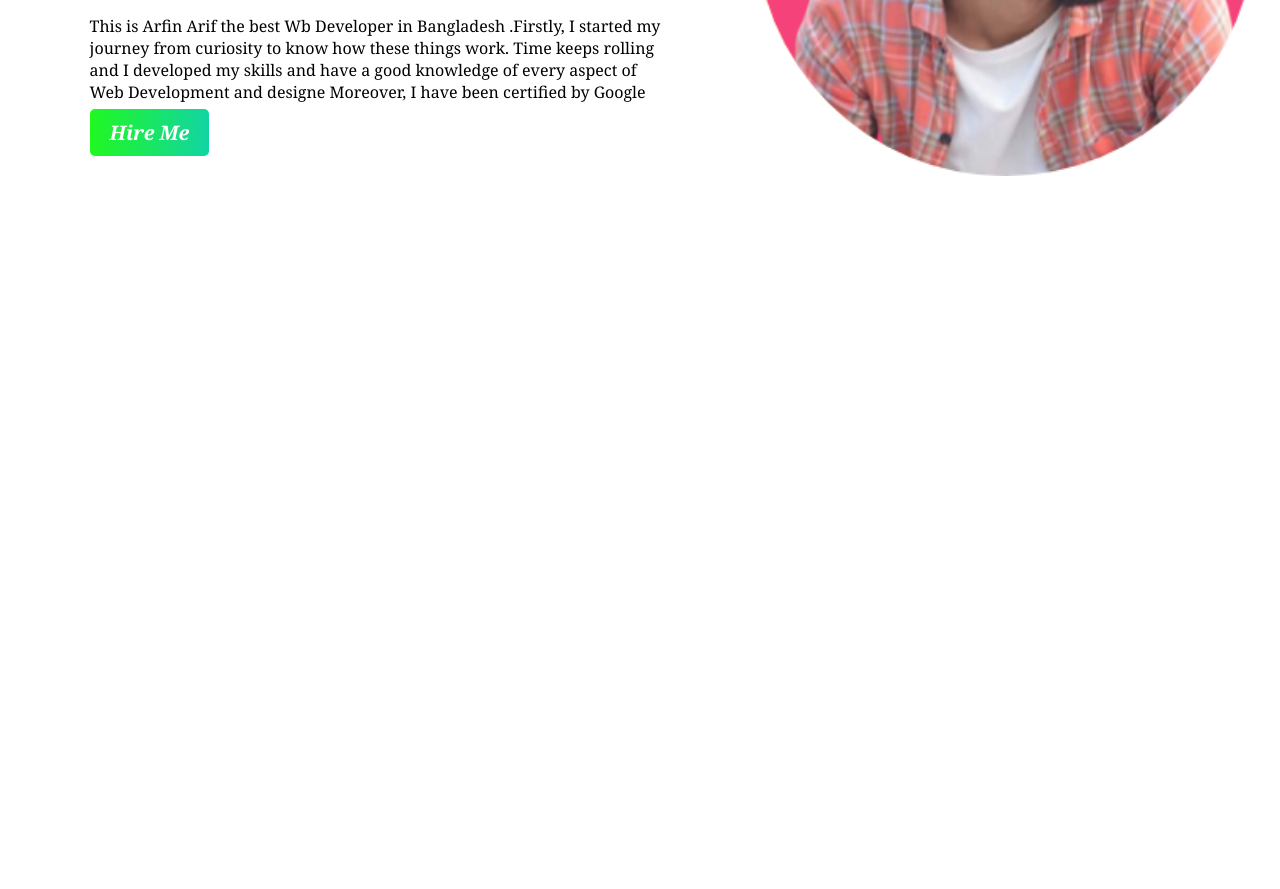
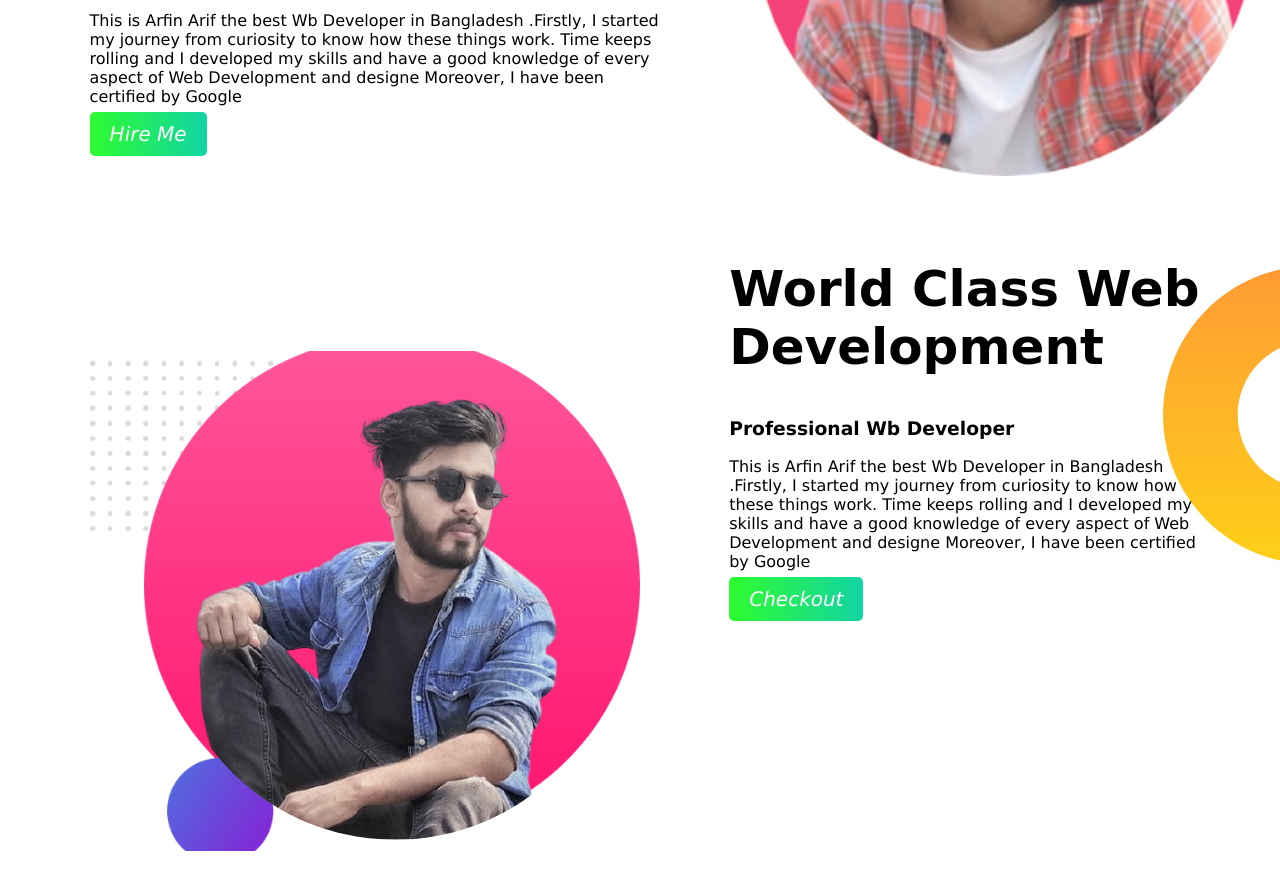
Before and after one commit to arfin-arif/Protfolio, a plain HTML site: page index.html in a window 1280 px wide. Shown: the part 375-1264 px from the top of the page. Before the commit the page ends 800 px from the top, so only its background shows below. Drawn offline with Linux system fonts and the light colour scheme; a web font is replaced by a local one.

Commit message:
middle-section

```diff
--- a/index.html
+++ b/index.html
@@ -22,7 +22,7 @@
            <h3>Professional Wb Developer</h3>
            <p>This is Arfin Arif the best Wb Developer in Bangladesh .Firstly, I started my journey from curiosity to know how these things work. Time keeps rolling and I developed my skills and have a good knowledge of every aspect of Web Development and designe Moreover, I have been certified by Google</p>
 
-            <a class="link-button" target="_blank" href="https://www.arfinarif.com/">Hire Me</a>
+            <a class="button" target="_blank" href="https://www.arfinarif.com/">Hire Me</a>
 
 
 
@@ -35,6 +35,32 @@
 
     </section>
 
+    <section class="middle-banner">
+        <div class=half-image1>
+        <img class= "arfin1" src="images/aaa.png" alt="">
+    </div>
+    <div class="half1">
+
+
+        <div class="name">
+
+            <h1> World Class Web Development </h1>
+        </div>
+
+           <h3>Professional Wb Developer</h3>
+           <p>This is Arfin Arif the best Wb Developer in Bangladesh .Firstly, I started my journey from curiosity to know how these things work. Time keeps rolling and I developed my skills and have a good knowledge of every aspect of Web Development and designe Moreover, I have been certified by Google</p>
+
+            <a class="button" target="_blank" href="https://www.arfinarif.com/">Checkout</a>
+
+
+
+        </div>
+
+
+
+
+    </section>
+
 
 
 </body>
--- a/style.css
+++ b/style.css
@@ -5,7 +5,7 @@ body{
     font-family: 'Ceviche One', cursive;;
     font-size: 10px;
 }
-body{ font-family:Georgia, 'Times New Roman', Times, serif ;
+body{ font-family:Verdana, Geneva, Tahoma, sans-serif ;
 }
 h1{font-size: 50px;}
 .name-highlight{
@@ -25,18 +25,43 @@ h1{font-size: 50px;}
 .top-banner{
     background-image: url(images/top-banner.png);
     background-repeat: no-repeat;
+    margin-bottom: -12%;
 
 }
-.link-button{
+
+
+
+
+.button{
     text-decoration: none ;
-    background-image: linear-gradient( 90deg, rgb(32, 248, 32), rgb(18, 212, 164)) ;
+    background-image: linear-gradient( 90deg, rgb(46, 252, 46), rgb(18, 212, 164)) ;
     padding: 10px 20px;
     border-radius: 5px;
     font-size: 20px;
     font-style: oblique;
-    font-weight: 700;
+    font-weight: 700px;
     color: white;
 }
+
 .arfin{
     width: 500px;
     padding-bottom: 10%;
+}
+.half-image1{
+    float: left;
+   padding: 2%;
+   margin: 5%;
+    height: 150%;
+    padding-top: 4%;
+}
+.half1{
+    padding: 5%;
+
+}
+.middle-banner{
+    background-image: url(images/dream-bg.png);
+    background-repeat: no-repeat;
+    background-position: right;
+
+
+}
```
Also changed, not shown: images/aaa.png (added).
